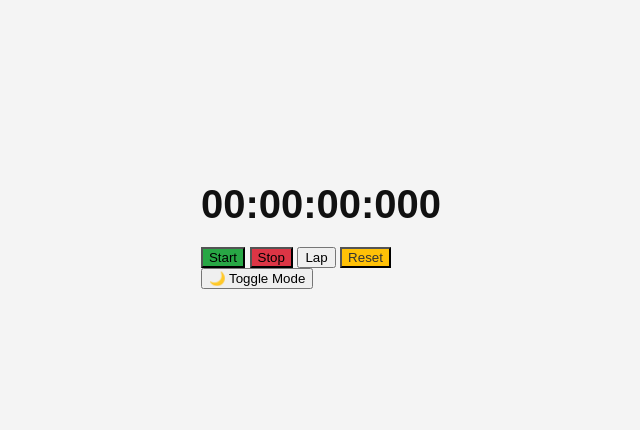
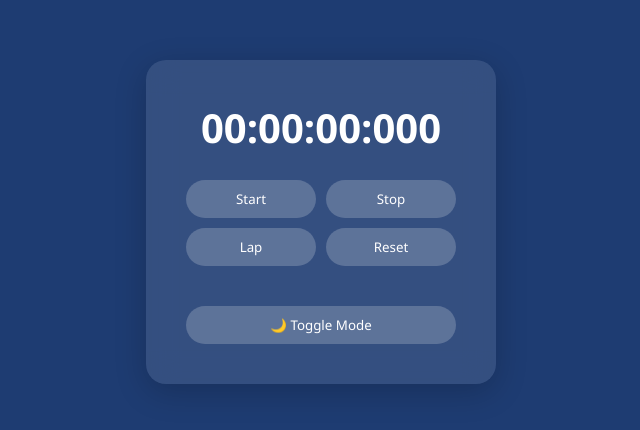
Before and after one commit to Rishi2553/PRODIGY_WD_02, a plain HTML site: page index.html in a window 1280 px wide. Shown: the part 178-608 px from the top of the page, without its empty margins (319-959 px from the left). Drawn offline with Linux system fonts and the light colour scheme.

Commit message:
Update style.css

```diff
--- a/style.css
+++ b/style.css
@@ -1,71 +1,88 @@
+:root {
+  --bg: #1e3c72;
+  --bg-light: #ffffffcc;
+  --text: #fff;
+  --glass: rgba(255, 255, 255, 0.1);
+}
+
+body.light {
+  --bg: #f0f0f0;
+  --text: #222;
+  --glass: rgba(0, 0, 0, 0.05);
+}
+
+* {
+  margin: 0;
+  padding: 0;
+  box-sizing: border-box;
+  font-family: 'Segoe UI', sans-serif;
+}
+
 body {
-  font-family: Arial, sans-serif;
-  background-color: #f4f4f4;
+  height: 100vh;
+  background: var(--bg);
   display: flex;
   justify-content: center;
   align-items: center;
-  height: 100vh;
-  margin: 0;
-  color: #333;
+  transition: background 0.3s;
 }
 
+.container {
+  background: var(--glass);
+  backdrop-filter: blur(15px);
+  border-radius: 20px;
+  padding: 40px;
+  box-shadow: 0 8px 32px rgba(0, 0, 0, 0.2);
+  text-align: center;
+  width: 350px;
+  color: var(--text);
+}
 
 h1 {
-  text-align: center;
-  margin-bottom: 20px;
-  font-size: 2rem;
-  color: #444;
+  font-size: 2.5rem;
+  margin-bottom: 25px;
 }
 
-
-#container {
-  background-color: #d5b8b8;
-  padding: 20px 30px;
-  border: 2px solid #ccc;
-  border-radius: 10px;
-  box-shadow: 0 4px 8px rgba(0, 0, 0, 0.1);
-  text-align: center;
+.buttons {
+  display: flex;
+  flex-wrap: wrap;
+  justify-content: space-between;
+  gap: 10px;
+  margin-bottom: 20px;
 }
 
-#display {
-  font-size: 2.5rem;
-  font-weight: bold;
-  margin-bottom: 20px;
-  color: #111;
+button {
+  padding: 10px 16px;
+  border: none;
+  border-radius: 25px;
+  background: rgba(255, 255, 255, 0.2);
+  color: var(--text);
+  cursor: pointer;
+  transition: 0.2s ease;
+  flex: 1 1 40%;
 }
 
-#container button {
-  padding: 10px 20px;
-  font-size: 1rem;
-  border: none;
-  border-radius: 5px;
-  margin: 0 5px;
-  cursor: pointer;
-  color: #fff;
-  /* transition: background-color 0.3s ease; */
+button:hover {
+  background: rgba(255, 255, 255, 0.4);
+  transform: scale(1.05);
 }
 
-#start {
-  background-color: #28a745;
+.laps-section {
+  max-height: 150px;
+  overflow-y: auto;
+  text-align: left;
+  font-size: 0.95rem;
 }
 
-#start:hover {
-  background-color: #218838;
+.laps-section div {
+  border-bottom: 1px solid rgba(255, 255, 255, 0.3);
+  padding: 5px 0;
 }
 
-#stop {
-  background-color: #dc3545;
+.bottom-controls {
+  margin-top: 20px;
+  font-size: 0.85rem;
+  display: flex;
+  justify-content: space-between;
+  align-items: center;
 }
-
-#stop:hover {
-  background-color: #c82333;
-}
-
-#reset {
-  background-color: #ffc107;
-  color: #333;
-}
-
-#reset:hover {
-  background-color: #e0a800;
-}
```
